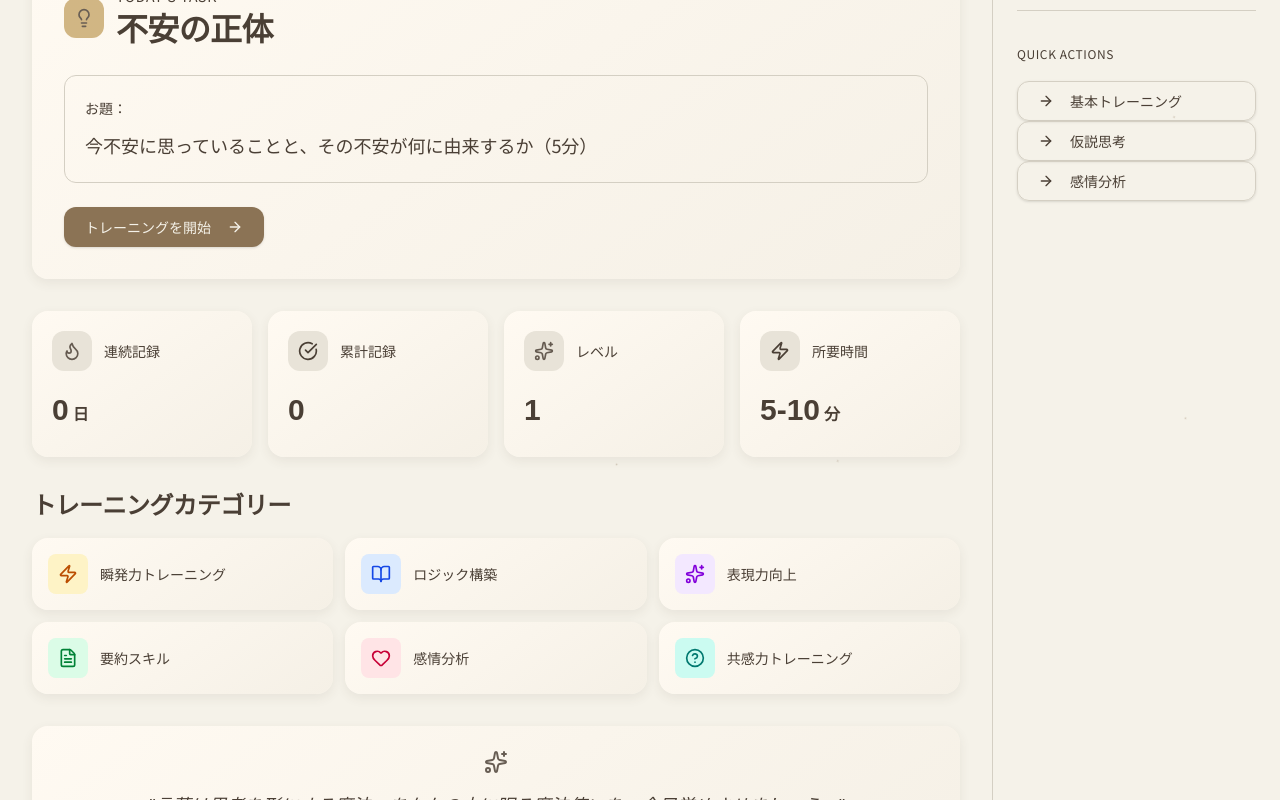
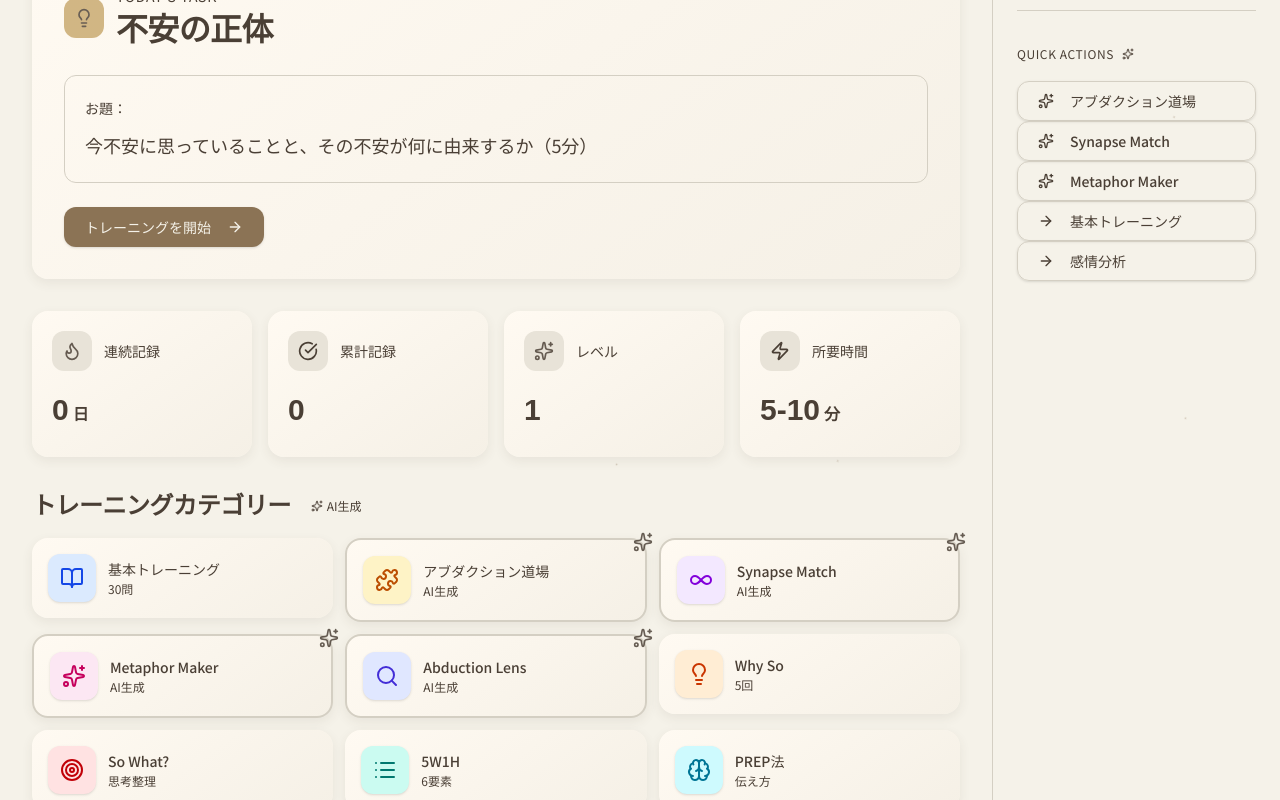
Before and after one commit to jonsonpanson114/training, a Next.js app: page / in a window 1280 px wide. Shown: the part 240-1040 px from the top of the page. Built offline with nearby package versions, Linux system fonts and the light colour scheme.

Commit message:
Add AI-generated training categories with highlighted display

```diff
--- a/app/page.tsx
+++ b/app/page.tsx
@@ -2,7 +2,7 @@
 
 import { useState, useEffect } from 'react';
 import Link from 'next/link';
-import { Home, Clock, Lightbulb, User, ArrowRight, Flame, BookOpen, Zap, FileText, Heart, HelpCircle, Sparkles, Leaf, CheckCircle } from 'lucide-react';
+import { Home, Clock, Lightbulb, User, ArrowRight, Flame, BookOpen, Zap, FileText, Heart, HelpCircle, Sparkles, Leaf, CheckCircle, Lightbulb as Bulb, Puzzle, Brain, Search, Target, List, Infinity } from 'lucide-react';
 import { Button } from '@/components/ui/button';
 import { getDailyPrompt } from '@/lib/prompts';
 import { Prompt } from '@/types';
@@ -43,47 +43,109 @@ export default function HomePage() {
   }, [totalEntries]);
 
   const trainingCategories = [
+    // Basic Training
     {
-      id: 'instant',
-      title: '瞬発力トレーニング',
-      icon: Zap,
+      id: 'basic',
+      title: '基本トレーニング',
+      icon: BookOpen,
+      color: 'bg-blue-100 text-blue-700',
+      hover: 'hover:bg-blue-50 hover:border-blue-300 hover:shadow-lg hover:-translate-y-0.5',
+      badge: '30問'
+    },
+    // AI-Generated Training (The Important Ones!)
+    {
+      id: 'abduction',
+      title: 'アブダクション道場',
+      icon: Puzzle,
       color: 'bg-amber-100 text-amber-700',
-      hover: 'hover:bg-amber-50 hover:border-amber-300 hover:shadow-lg hover:-translate-y-0.5'
+      hover: 'hover:bg-amber-50 hover:border-amber-300 hover:shadow-lg hover:-translate-y-0.5',
+      badge: 'AI生成',
+      highlighted: true
     },
     {
-      id: 'logic',
-      title: 'ロジック構築',
-      icon: BookOpen,
-      color: 'bg-blue-100 text-blue-700',
-      hover: 'hover:bg-blue-50 hover:border-blue-300 hover:shadow-lg hover:-translate-y-0.5'
+      id: 'synapse',
+      title: 'Synapse Match',
+      icon: Infinity,
+      color: 'bg-purple-100 text-purple-700',
+      hover: 'hover:bg-purple-50 hover:border-purple-300 hover:shadow-lg hover:-translate-y-0.5',
+      badge: 'AI生成',
+      highlighted: true
     },
     {
-      id: 'expression',
-      title: '表現力向上',
+      id: 'metaphor',
+      title: 'Metaphor Maker',
       icon: Sparkles,
-      color: 'bg-purple-100 text-purple-700',
-      hover: 'hover:bg-purple-50 hover:border-purple-300 hover:shadow-lg hover:-translate-y-0.5'
+      color: 'bg-pink-100 text-pink-700',
+      hover: 'hover:bg-pink-50 hover:border-pink-300 hover:shadow-lg hover:-translate-y-0.5',
+      badge: 'AI生成',
+      highlighted: true
     },
     {
-      id: 'summary',
-      title: '要約スキル',
-      icon: FileText,
-      color: 'bg-green-100 text-green-700',
-      hover: 'hover:bg-green-50 hover:border-green-300 hover:shadow-lg hover:-translate-y-0.5'
+      id: 'abduction-lens',
+      title: 'Abduction Lens',
+      icon: Search,
+      color: 'bg-indigo-100 text-indigo-700',
+      hover: 'hover:bg-indigo-50 hover:border-indigo-300 hover:shadow-lg hover:-translate-y-0.5',
+      badge: 'AI生成',
+      highlighted: true
     },
+    // Thinking Training
+    {
+      id: 'whysos',
+      title: 'Why So',
+      icon: Lightbulb,
+      color: 'bg-orange-100 text-orange-700',
+      hover: 'hover:bg-orange-50 hover:border-orange-300 hover:shadow-lg hover:-translate-y-0.5',
+      badge: '5回'
+    },
+    {
+      id: 'sowhat',
+      title: 'So What?',
+      icon: Target,
+      color: 'bg-red-100 text-red-700',
+      hover: 'hover:bg-red-50 hover:border-red-300 hover:shadow-lg hover:-translate-y-0.5',
+      badge: '思考整理'
+    },
+    {
+      id: '5w1h',
+      title: '5W1H',
+      icon: List,
+      color: 'bg-teal-100 text-teal-700',
+      hover: 'hover:bg-teal-50 hover:border-teal-300 hover:shadow-lg hover:-translate-y-0.5',
+      badge: '6要素'
+    },
+    {
+      id: 'prep',
+      title: 'PREP法',
+      icon: Brain,
+      color: 'bg-cyan-100 text-cyan-700',
+      hover: 'hover:bg-cyan-50 hover:border-cyan-300 hover:shadow-lg hover:-translate-y-0.5',
+      badge: '伝え方'
+    },
+    // Other Categories
     {
       id: 'emotion',
       title: '感情分析',
       icon: Heart,
       color: 'bg-rose-100 text-rose-700',
-      hover: 'hover:bg-rose-50 hover:border-rose-300 hover:shadow-lg hover:-translate-y-0.5'
+      hover: 'hover:bg-rose-50 hover:border-rose-300 hover:shadow-lg hover:-translate-y-0.5',
+      badge: '10問'
     },
     {
-      id: 'empathy',
-      title: '共感力トレーニング',
+      id: 'work',
+      title: 'ビジネストレーニング',
+      icon: FileText,
+      color: 'bg-green-100 text-green-700',
+      hover: 'hover:bg-green-50 hover:border-green-300 hover:shadow-lg hover:-translate-y-0.5',
+      badge: '10問'
+    },
+    {
+      id: 'fogcatcher',
+      title: 'Fog Catcher',
       icon: HelpCircle,
-      color: 'bg-teal-100 text-teal-700',
-      hover: 'hover:bg-teal-50 hover:border-teal-300 hover:shadow-lg hover:-translate-y-0.5'
+      color: 'bg-violet-100 text-violet-700',
+      hover: 'hover:bg-violet-50 hover:border-violet-300 hover:shadow-lg hover:-translate-y-0.5',
+      badge: 'フリーライト'
     }
   ];
 
@@ -209,20 +271,38 @@ export default function HomePage() {
 
         {/* Training Categories */}
         <div className={`mb-8 ${showGreeting ? 'animate-slide-up' : 'opacity-0'}`} style={{ animationDelay: '0.3s' }}>
-          <h3 className="text-lg font-serif font-semibold mb-4 text-muted-foreground">
-            トレーニングカテゴリー
-          </h3>
-          <div className="grid grid-cols-2 lg:grid-cols-3 gap-3">
+          <div className="flex items-center gap-3 mb-4">
+            <h3 className="text-lg font-serif font-semibold text-muted-foreground">
+              トレーニングカテゴリー
+            </h3>
+            {/* AI Generated Badge */}
+            <div className="flex items-center gap-1 px-2 py-1 rounded-full bg-accent/20 text-accent text-xs">
+              <Sparkles className="w-3 h-3" />
+              <span>AI生成</span>
+            </div>
+          </div>
+          <div className="grid grid-cols-1 md:grid-cols-2 lg:grid-cols-3 gap-3">
             {trainingCategories.map((category, index) => (
               <Link key={category.id} href={`/write/${category.id}`}>
                 <button className={`
-                  w-full vintage-card p-4 flex items-center gap-3 transition-all duration-300
+                  w-full vintage-card p-4 flex items-center gap-3 transition-all duration-300 relative
                   ${category.hover}
+                  ${category.highlighted ? 'border-accent border-2 bg-accent/5' : ''}
                 `} style={{ animationDelay: `${0.4 + index * 0.05}s` }}>
-                  <div className={`w-10 h-10 rounded-lg flex items-center justify-center ${category.color} transition-transform duration-300 hover:scale-110`}>
-                    <category.icon className="w-5 h-5" />
+                  {category.highlighted && (
+                    <div className="absolute -top-2 -right-2">
+                      <Sparkles className="w-5 h-5 text-accent animate-pulse" />
+                    </div>
+                  )}
+                  <div className={`w-12 h-12 rounded-xl flex items-center justify-center ${category.color} transition-transform duration-300 hover:scale-110 shadow-sm`}>
+                    <category.icon className="w-6 h-6" />
                   </div>
-                  <span className="font-medium text-sm">{category.title}</span>
+                  <div className="flex-1 text-left">
+                    <span className="font-medium text-sm block">{category.title}</span>
+                    {category.badge && (
+                      <span className="text-xs text-muted-foreground block mt-0.5">{category.badge}</span>
+                    )}
+                  </div>
                 </button>
               </Link>
             ))}
@@ -273,18 +353,35 @@ export default function HomePage() {
 
         {/* Bottom Actions */}
         <div className="mt-8 pt-8 border-t border-border">
-          <p className="text-xs text-muted-foreground mb-4 uppercase tracking-wider">Quick Actions</p>
+          <div className="flex items-center gap-2 mb-4">
+            <p className="text-xs text-muted-foreground uppercase tracking-wider">Quick Actions</p>
+            <Sparkles className="w-3 h-3 text-accent" />
+          </div>
           <div className="space-y-2">
+            {/* AI Generated - Highlighted */}
+            <Link href="/write/abduction">
+              <Button variant="outline" className="w-full justify-start text-sm group border-accent/50 bg-accent/5">
+                <Sparkles className="w-4 h-4 mr-2 text-accent" />
+                アブダクション道場
+              </Button>
+            </Link>
+            <Link href="/write/synapse">
+              <Button variant="outline" className="w-full justify-start text-sm group border-accent/50 bg-accent/5">
+                <Sparkles className="w-4 h-4 mr-2 text-accent" />
+                Synapse Match
+              </Button>
+            </Link>
+            <Link href="/write/metaphor">
+              <Button variant="outline" className="w-full justify-start text-sm group border-accent/50 bg-accent/5">
+                <Sparkles className="w-4 h-4 mr-2 text-accent" />
+                Metaphor Maker
+              </Button>
+            </Link>
+            {/* Other */}
             <Link href="/write/basic">
               <Button variant="outline" className="w-full justify-start text-sm group">
                 <ArrowRight className="w-4 h-4 mr-2 group-hover:translate-x-1 transition-transform" />
                 基本トレーニング
-              </Button>
-            </Link>
-            <Link href="/write/abduction">
-              <Button variant="outline" className="w-full justify-start text-sm group">
-                <ArrowRight className="w-4 h-4 mr-2 group-hover:translate-x-1 transition-transform" />
-                仮説思考
               </Button>
             </Link>
             <Link href="/write/emotion">
```
